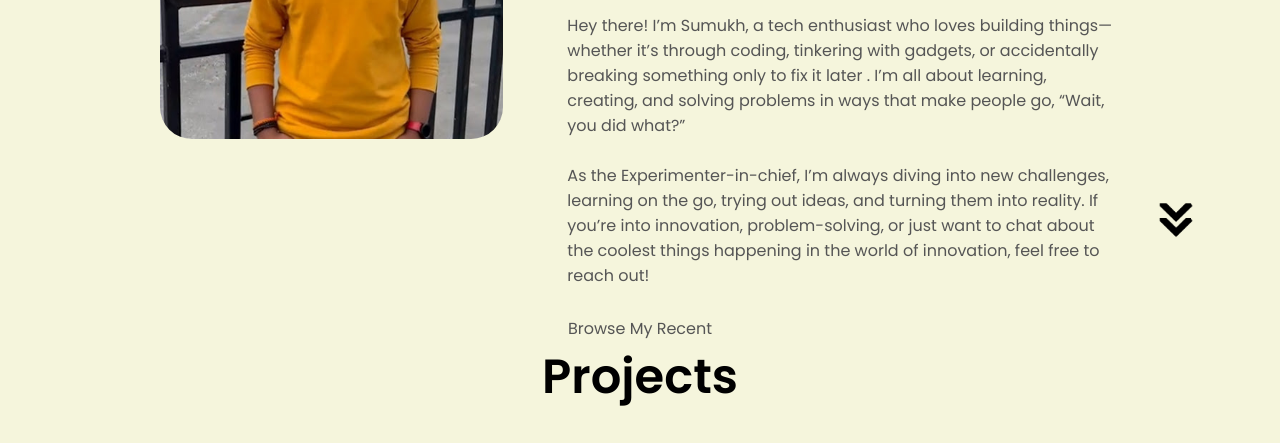
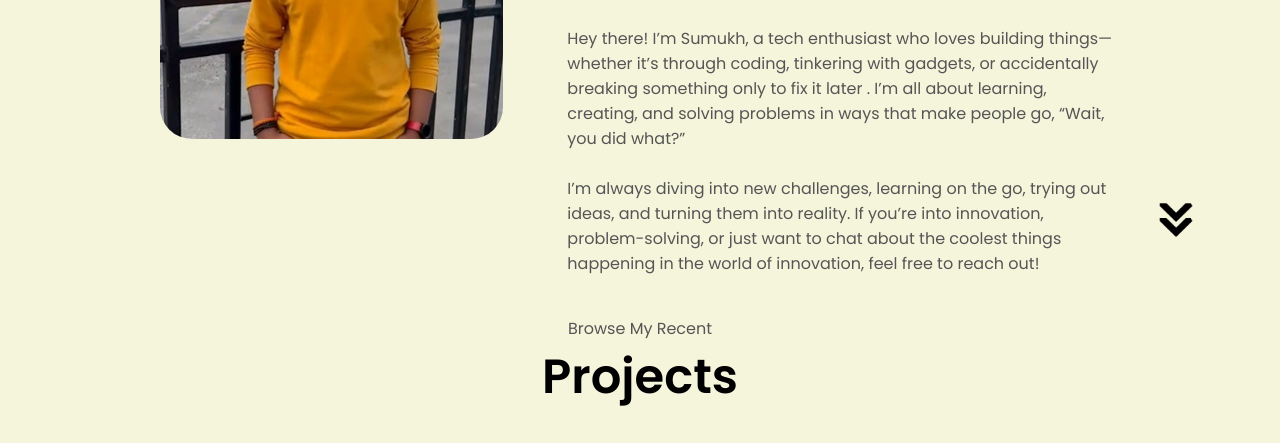
Before and after one commit to SumukhChakkirala/portfolio, a plain HTML site: page index.html in a window 1280 px wide. Shown: the part 1380-1823 px from the top of the page. Drawn offline with Linux system fonts and the light colour scheme; a script that the page names is missing.

Commit message:
feat: changes in paragraph

```diff
--- a/index.html
+++ b/index.html
@@ -96,7 +96,7 @@
                         I’m all about learning, creating, and solving problems in ways that make people go, “Wait, you did what?”
                     </p>
                     <p><br>
-                        As the Experimenter-in-chief, I’m always diving into new challenges, learning on the go, trying out ideas, and turning them into reality.
+                        I’m always diving into new challenges, learning on the go, trying out ideas, and turning them into reality.
                         If you’re into innovation, problem-solving,
                         or just want to chat about the coolest things happening in the world of innovation,
                         feel free to reach out!
```
